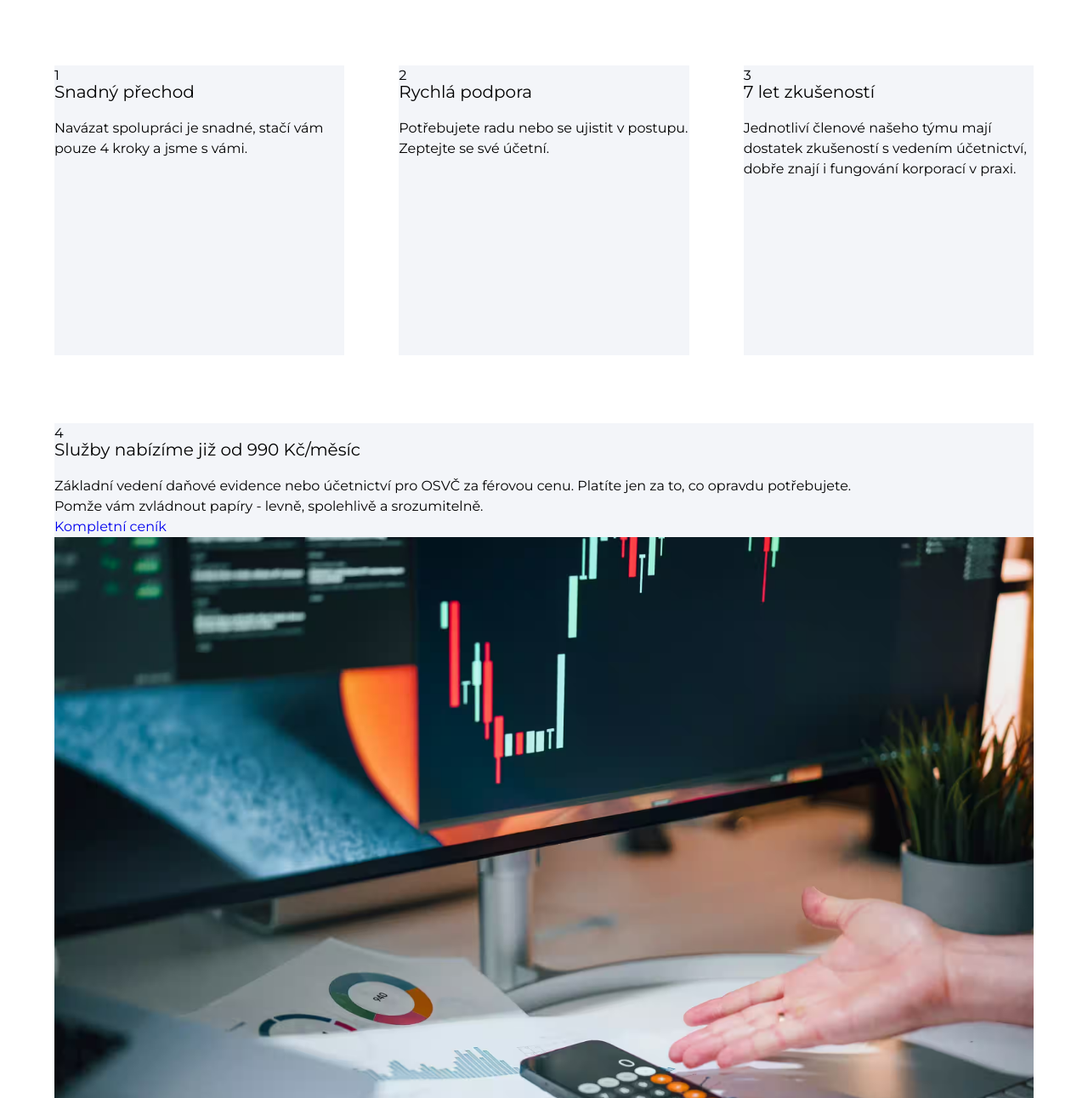
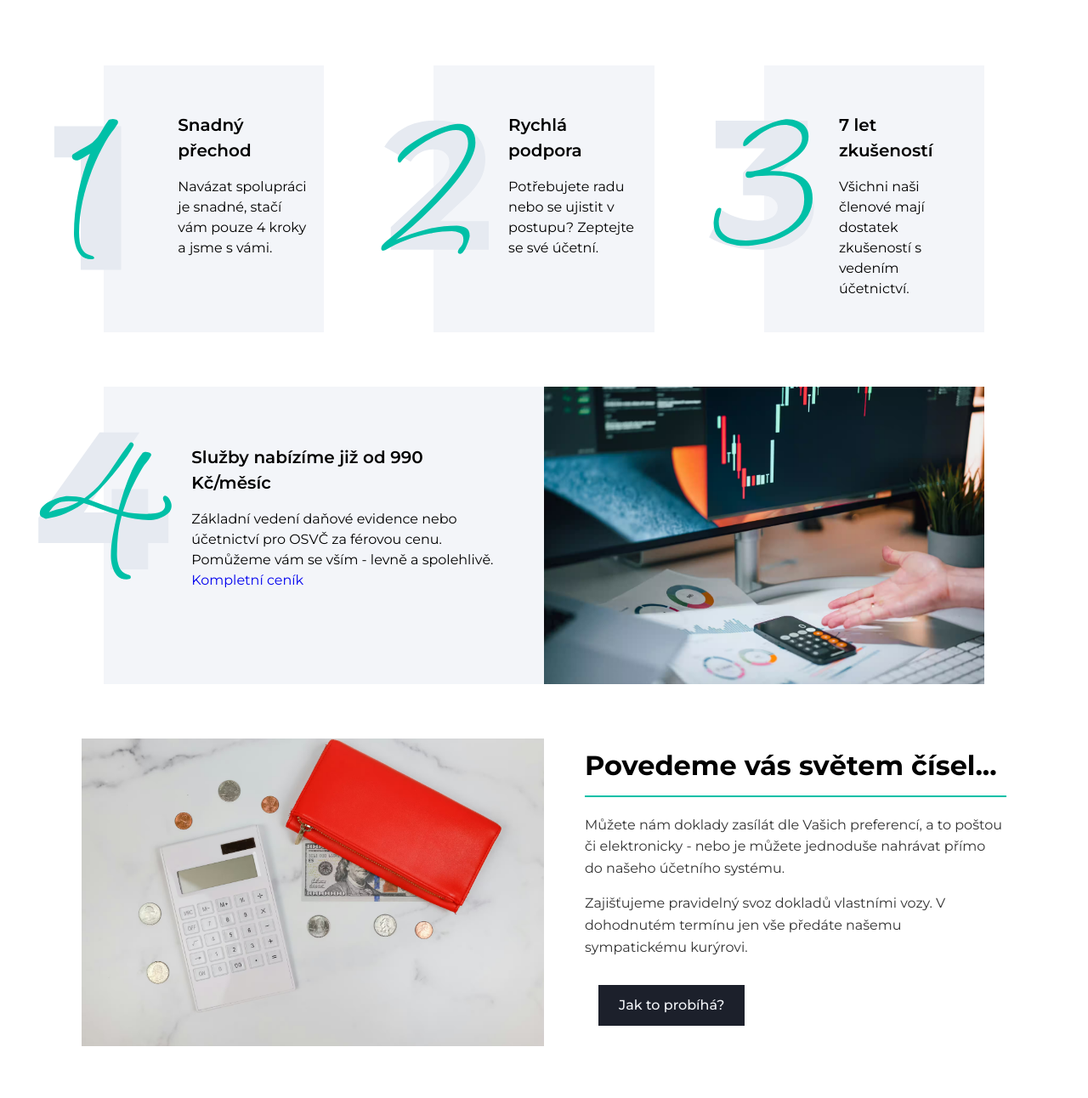
Before and after one commit to prazakovaa/mavedo-redesign, a plain HTML site: page index.html in a window 1280 px wide. Shown: the part 925-2217 px from the top of the page at 85% size. Drawn offline with Linux system fonts and the light colour scheme.

Commit message:
header+qualities

```diff
--- a/index.html
+++ b/index.html
@@ -33,12 +33,13 @@
 		</nav>
         <div class="page__header--main">
             <h1>Účetnictví, mzdy a daně.</h1>
+            <div class="intro">
                 <div class="text">
-
                     <p>S čísly si tykáme a i ta vaše nás zajímají.</p>
                     <p>Pojďme se na ně společně podívat.</p>
                 </div>
-            <a href="./" class="btn btn--light"></a>
+                <a href="./" class="btn btn--light">Naše služby</a>
+            </div>
         </div>
     </header>
 
@@ -47,40 +48,36 @@
             <h2>Proč si vybrat nás?</h2>
             <div class="points">
             <div class="point">
-                <p class="mon">1</p>
-                <p class="lic">1</p>
+                <img class="point-number" src="./img/num1.svg" alt="kaligrafické číslo jedna">
                 <div class="point-text">
                     <h3>Snadný přechod</h3>
                     <p>Navázat spolupráci je snadné, stačí vám pouze 4 kroky a jsme s vámi.</p>
                 </div>
             </div>
             <div class="point">
-                <p class="mon">2</p>
-                <p class="lic">2</p>
+                <img class="point-number" src="./img/num2.svg" alt="kaligrafické číslo dva">
                 <div class="point-text">
                     <h3>Rychlá podpora</h3>
-                    <p>Potřebujete radu nebo se ujistit v postupu. Zeptejte se své účetní.</p>
+                    <p>Potřebujete radu nebo se ujistit v postupu? Zeptejte se své účetní.</p>
                 </div>
             </div>
             <div class="point">
-                <p class="mon">3</p>
-                <p class="lic">3</p>
+                <img class="point-number" src="./img/num3.svg" alt="kaligrafické číslo tři">
                 <div class="point-text">
                     <h3>7 let zkušeností</h3>
-                    <p>Jednotliví členové našeho týmu mají dostatek zkušeností s vedením účetnictví, dobře znají i fungování korporací v praxi.</p>
-                </div>
+                    <p>Všichni naši členové mají dostatek zkušeností s vedením účetnictví.</p>
                 </div>
             </div>
                 <div class="point point--big">
-                <p class="mon">4</p>
-                <p class="lic">4</p>
+                    <img class="point-number" src="./img/num4.svg" alt="kaligrafické číslo čtyři">
                     <div class="point-text">
                         <h3>Služby nabízíme již od 990 Kč/měsíc</h3>
-                    <p>Základní vedení daňové evidence nebo účetnictví pro OSVČ za férovou cenu. Platíte jen za to, co opravdu potřebujete.</p>
-                    <p>Pomže vám zvládnout papíry - levně, spolehlivě a srozumitelně.</p>
+                        <p>Základní vedení daňové evidence nebo účetnictví pro OSVČ za férovou cenu.</p>
+                        <p>Pomůžeme vám se vším - levně a spolehlivě.</p>
                         <a href="#" class="btn">Kompletní ceník</a>
                     </div>
                     <img class="image-responsive" src="./img/service.avif" alt="Účetní vyřizující práci">
+                </div>
             </div>
         </section>
         <section class="article">
--- a/style/main.css
+++ b/style/main.css
@@ -82,19 +82,34 @@
     height: 80vh;
 }
 
-.page__header--main h1, .page__header--main .text, .mon, .lic{
+.page__header--main h1, .page__header--main .intro, .mon, .lic{
     position: absolute;
 }
 
 .page__header--main h1{
     width: 50%;
     left: 4rem;
-    top: 50%;
-    transform: translateY(-50%);
+    top: 35%;
+    line-height: 1.1;
+}
+.intro {
+    left: 6rem;
+    top: 60%;
+    width: 80%;
+    display: flex;
+    justify-content: space-between;
+    align-content: center;
+}
+.btn--light {
+    font-size: 1.2rem;
+    display: inline-flex;
+    place-items: center;
+    padding: 0rem 2.5rem;
+    border-radius: 5px;
+    color: white;
+    background: var(--primary, #00C0A7);
 }
 .text{
-    left: 6rem;
-    top: 70%;
     font-size: 1.5rem;
 }
 .page__content{
@@ -108,17 +123,96 @@
 }
 .points{
     display: flex;
-    gap: 4rem;
+    flex-wrap: wrap;
+    margin: 0 5%;
+    justify-content: space-between;
+    gap: 1rem;
 }
 .point{
     aspect-ratio: 1;
-    flex: 1;
+    width: 25%;
+    min-width: 240px;
     background-color: var(--secondary);
     position: relative;
+    justify-items: right;
 }
-.mon{
-    color: var(--secondary-darky);
-    font-size: 100%;
-    font-weight: 800;
+.point--big {
+    display: flex;
+    flex-grow: 1;
+    margin-top: 3rem;
+    max-height: 350px;
+}
+.point--big .point-text {
+   padding: 5%;
+   padding-left: 10%;
+}
+.point--big .point-number {
+    position: absolute;
+    width: 17%;
+    left: -8%;
+    top: 15%;
+}
+.point-number {
+    position: absolute;
+    width: 50%;
+    left: -25%;
+    top: 20%;
+}
+.point-text{
+    width: 60%;
+    align-self: right;
+    padding: 15% 1rem;
+}
+.point-text h3 {
+    font-weight: 600;
+}
+.article {
+  display: flex;
+  align-items: center;
+  justify-content: center;
+  gap: 3rem;
+  max-width: 1440px;
+  margin: 0 auto;
+  padding: 4rem 2rem;
+}
 
+.page__content .image-responsive {
+  width: 50%;
+  max-width: 600px;
+  height: auto;
+  object-fit: cover;
 }
+
+.article-text {
+  width: 60%;
+  max-width: 650px;
+}
+
+.article-text h2 {
+  font-size: 2rem;
+  font-weight: 700;
+  margin-bottom: 1.2rem;
+  border-bottom: 2px solid var(--primary);
+  padding-bottom: 0.1rem;
+}
+
+.article-text p {
+  font-size: 1rem;
+  line-height: 1.6;
+  margin-bottom: 1rem;
+  color: #333;
+}
+
+.article .btn {
+  display: inline-block;
+  padding: 0.75rem 1.5rem;
+  background-color: #1c202b;
+  color: var(--secondary);
+  font-weight: 500;
+  transition: background-color 0.3s ease;
+  margin: 1rem;
+}
+
+.btn:hover {
+  background-color: #1c202b;
+}
```
Also changed, not shown: img/num1.svg (added), img/num2.svg (added), img/num3.svg (added), img/num4.svg (added). Lines whose indentation alone changed are shown as unchanged.
